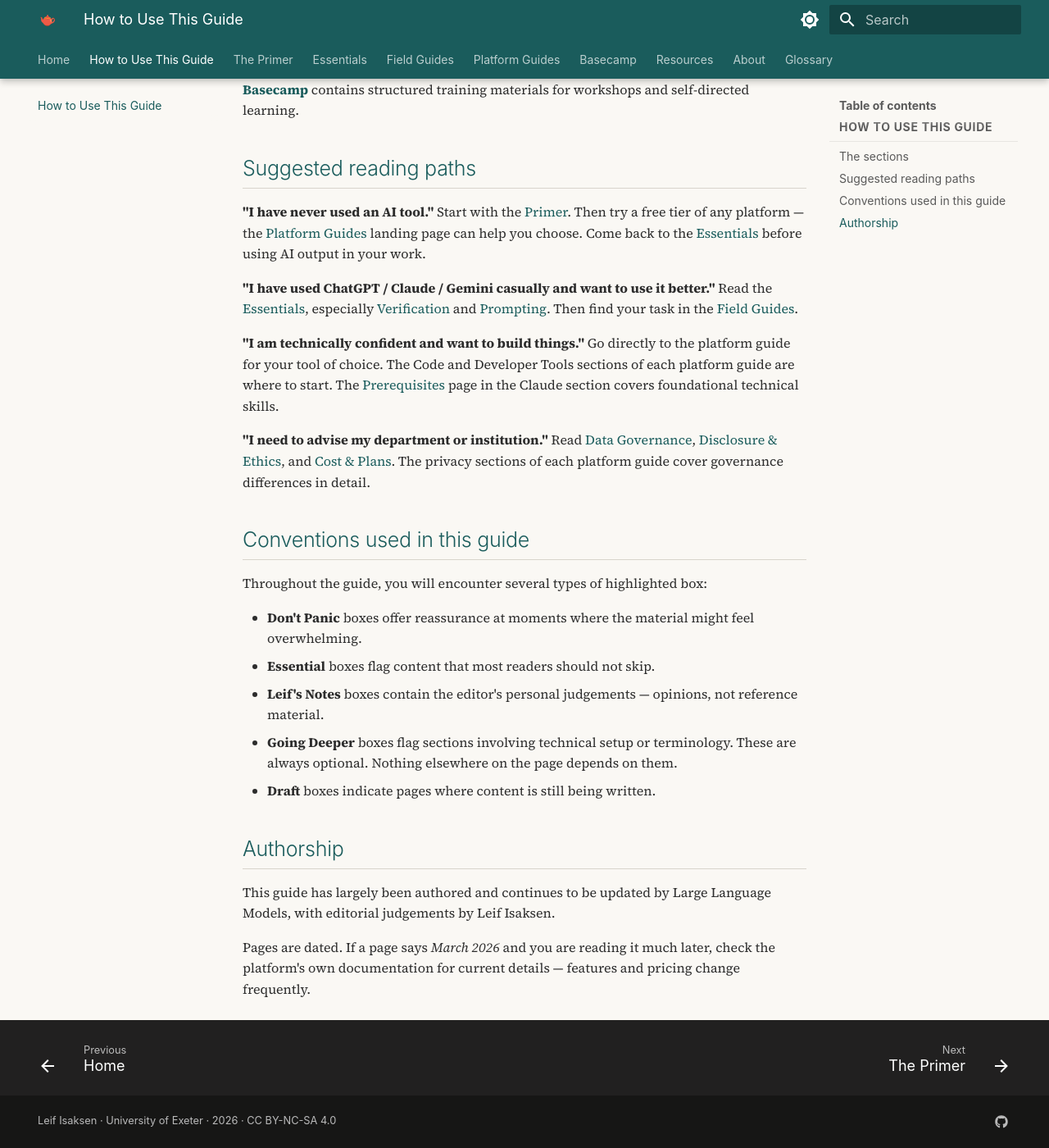
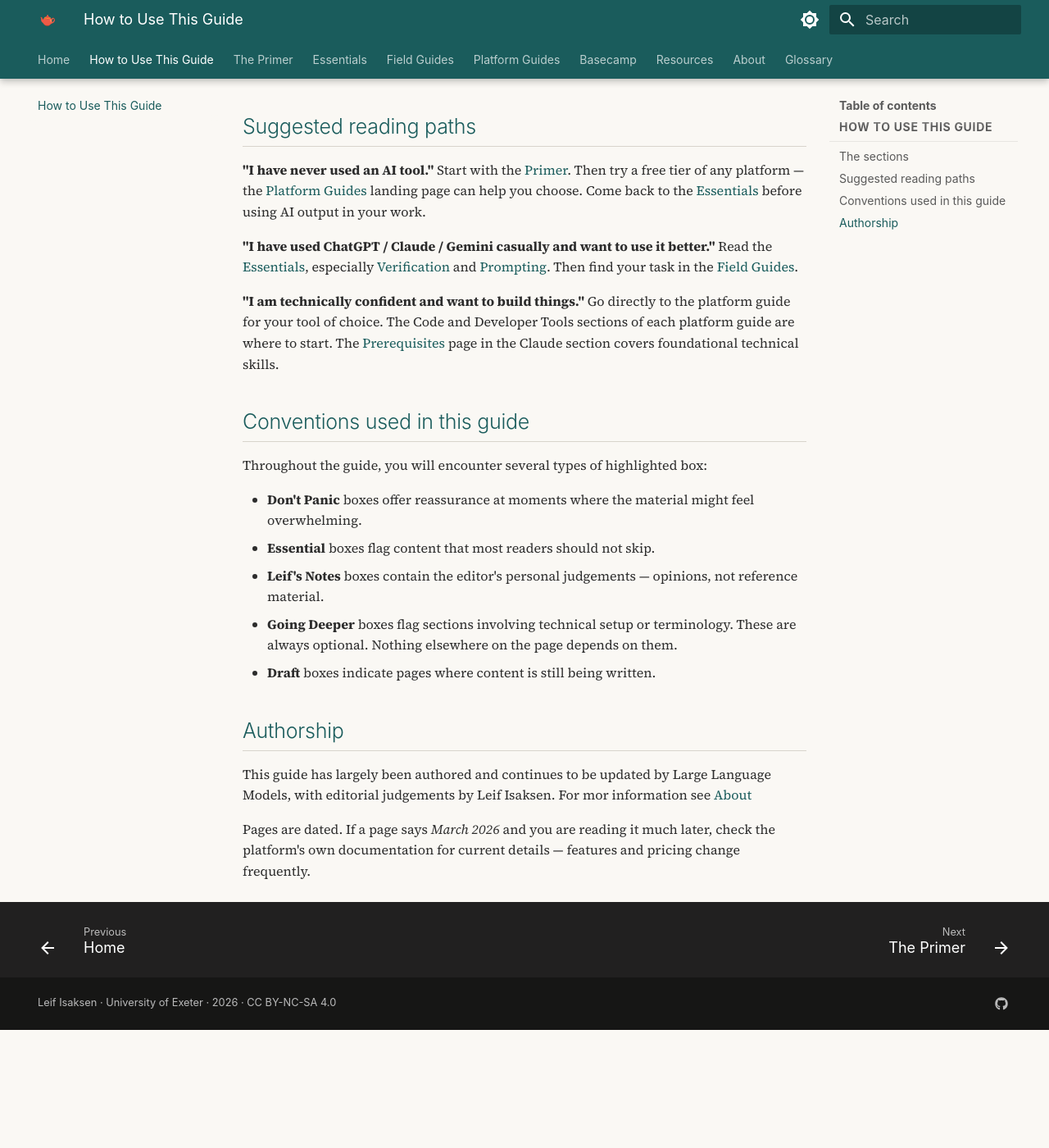
Before and after one commit to leifuss/hhg2ai, an MkDocs documentation site: the page built from docs/how-to-use.md, in a window 1280 px wide and 1400 px high, scrolled down 1106 px. Shown: the whole window at 82% size. Built offline with MkDocs 1.6.1 and Material for MkDocs 9.7.7, drawn with Linux system fonts in a browser that asks for light colours; comment, search, counter and statistics services are not loaded; after the commit the page ends 2362 px from its top, so only the background shows below that; some of the changed text lies outside the part shown.

Commit message:
Revise guide structure and enhance clarity
Updated the organization and content of the guide, including clarifications on sections and additional resources.

```diff
--- a/docs/how-to-use.md
+++ b/docs/how-to-use.md
@@ -7,14 +7,14 @@
 
 Think of this guide the way you would a travel guide. You would not read a Lonely Planet cover to cover before booking a flight. You would flip to the destination that interests you, skim the practical advice, and ignore the rest until you needed it. This guide works the same way. There is no need to see and do everything. It is here to help you on *your* journey, not to prescribe one.
 
-This guide is organised into five main sections. You do not need to read them in order, and you certainly do not need to read them all. Here is how they fit together and where to start depending on what you need.
-
 !!! info "What this guide covers — and what it doesn't"
     This guide focuses on large language models (LLMs) and the consumer AI platforms built around them — tools like Claude, ChatGPT, and Gemini that you interact with through conversation. These are the AI tools that most humanities researchers are encountering first, and the ones that raise the most immediate questions about method, ethics, and everyday use.
 
     Other AI technologies — machine learning for classification and prediction, computer vision, semantic web technologies, knowledge graphs, natural language processing pipelines — are important for digital humanities but are not covered here. For a broader view of AI methods in the humanities, see [The Turing Way](https://book.the-turing-way.org/) and the [AI4LAM resources](https://ai4lam.github.io/).
 
 ## The sections
+
+The guide is organised into five main sections.
 
 **[The Primer](guide/index.md)** is for readers who are new to AI tools altogether. It covers what these tools are, how they work at a high level, and how to think about them critically. Start here if you have not yet had a sustained conversation with an AI assistant.
 
@@ -37,9 +37,6 @@
 **"I am technically confident and want to build things."**
 Go directly to the platform guide for your tool of choice. The Code and Developer Tools sections of each platform guide are where to start. The [Prerequisites](claude/prerequisites.md) page in the Claude section covers foundational technical skills.
 
-**"I need to advise my department or institution."**
-Read [Data Governance](essentials/data-governance.md), [Disclosure & Ethics](essentials/disclosure.md), and [Cost & Plans](essentials/cost.md). The privacy sections of each platform guide cover governance differences in detail.
-
 ## Conventions used in this guide
 
 Throughout the guide, you will encounter several types of highlighted box:
@@ -52,6 +49,6 @@
 
 ## Authorship
 
-This guide has largely been authored and continues to be updated by Large Language Models, with editorial judgements by Leif Isaksen.
+This guide has largely been authored and continues to be updated by Large Language Models, with editorial judgements by Leif Isaksen. For mor information see [About](about/index.md)
 
 Pages are dated. If a page says *March 2026* and you are reading it much later, check the platform's own documentation for current details — features and pricing change frequently.
```
